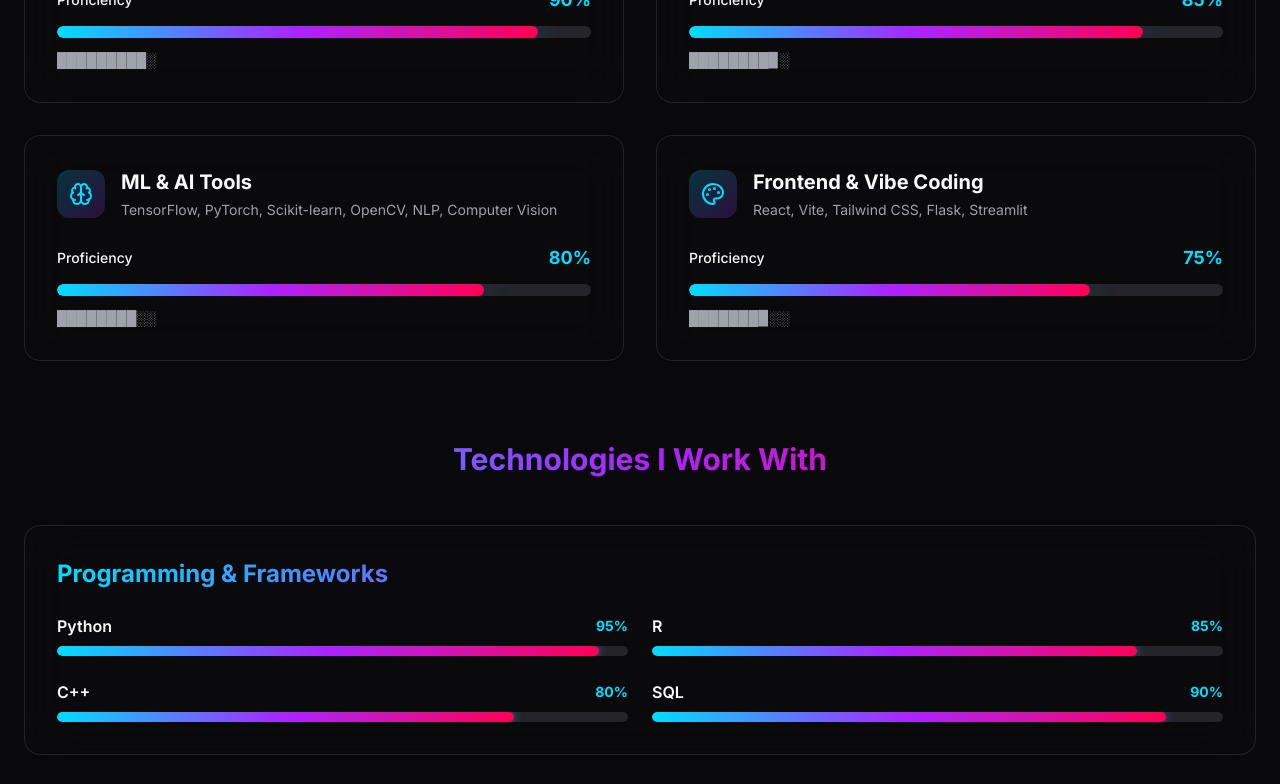
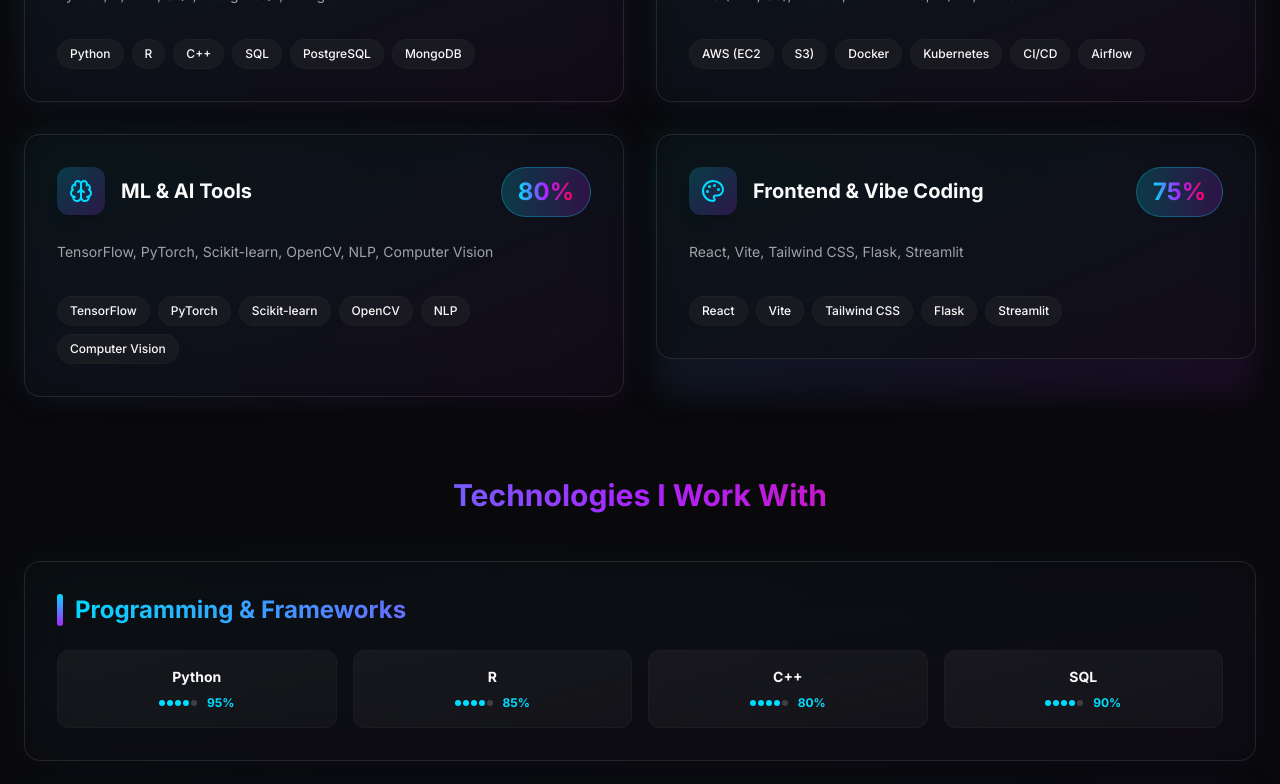
Before and after one commit to V-naveen-13/NAVEENKUMAR-NK, a React (Vite) app: page /skills in a window 1280 px wide. Shown: the part 1320-2104 px from the top of the page. Built offline with nearby package versions, Linux system fonts and the light colour scheme; the HTML template or start-up script is replaced by a standard one.

Commit message:
Refactor skills section design

```diff
--- a/src/pages/Skills.tsx
+++ b/src/pages/Skills.tsx
@@ -239,40 +239,40 @@ const Skills = () => {
                   whileInView={{ opacity: 1, y: 0 }}
                   viewport={{ once: true }}
                   transition={{ delay: index * 0.1 }}
-                  className="glass p-8 rounded-2xl space-y-6"
+                  whileHover={{ y: -4 }}
+                  className="relative group"
                 >
+                  {/* 3D Shadow Effect */}
+                  <div className="absolute inset-0 bg-gradient-to-br from-primary/20 to-secondary/20 rounded-2xl blur-lg opacity-50 group-hover:opacity-75 transition-opacity duration-300" />
+
+                  {/* Main Card */}
+                  <div className="relative glass p-8 rounded-2xl space-y-6 border border-border/50">
+                    <div className="flex items-start justify-between gap-4">
                       <div className="flex items-center gap-4">
-                    <div className="p-3 rounded-xl bg-gradient-to-br from-primary/20 to-secondary/20">
+                        <div className="p-3 rounded-xl bg-gradient-to-br from-primary/20 to-secondary/20 shadow-lg">
                           <category.icon className="w-6 h-6 text-primary" />
                         </div>
                         <div className="flex-1">
                           <h3 className="text-xl font-bold">{category.title}</h3>
-                      <p className="text-sm text-muted-foreground mt-1">{category.description}</p>
+                        </div>
+                      </div>
+                      <div className="flex items-center gap-2 px-4 py-2 rounded-full bg-gradient-to-r from-primary/20 to-secondary/20 border border-primary/30">
+                        <span className="text-2xl font-bold gradient-text">{category.level}%</span>
                       </div>
                     </div>
 
-                  <div className="space-y-3">
-                    <div className="flex justify-between items-center">
-                      <span className="text-sm font-medium">Proficiency</span>
-                      <span className="text-lg font-bold text-primary">{category.level}%</span>
-                    </div>
-                    <div className="h-3 bg-muted rounded-full overflow-hidden">
-                      <motion.div
-                        initial={{ width: 0 }}
-                        whileInView={{ width: `${category.level}%` }}
-                        viewport={{ once: true }}
-                        transition={{
-                          duration: 1.5,
-                          delay: index * 0.1,
-                          ease: "easeOut",
-                        }}
-                        className="h-full bg-gradient-to-r from-primary via-secondary to-accent rounded-full glow-primary"
-                      />
-                    </div>
-                    <div className="flex items-center gap-1 text-sm text-muted-foreground">
-                      {"█".repeat(Math.floor(category.level / 10))}
-                      {category.level % 10 >= 5 ? "▉" : ""}
-                      {"░".repeat(10 - Math.ceil(category.level / 10))}
+                    <p className="text-sm text-muted-foreground leading-relaxed">{category.description}</p>
+
+                    {/* Skill Tags */}
+                    <div className="flex flex-wrap gap-2 pt-2">
+                      {category.description.split(', ').map((skill, i) => (
+                        <span
+                          key={i}
+                          className="px-3 py-1.5 rounded-full text-xs font-medium bg-muted/50 border border-border/50 hover:border-primary/50 transition-colors"
+                        >
+                          {skill}
+                        </span>
+                      ))}
                     </div>
                   </div>
                 </motion.div>
@@ -290,7 +290,7 @@ const Skills = () => {
             <h2 className="text-3xl font-bold gradient-text text-center mb-12">
               Technologies I Work With
             </h2>
-            <div className="space-y-8">
+            <div className="space-y-6">
               {technologiesData.map((category, categoryIndex) => (
                 <motion.div
                   key={category.category}
@@ -298,43 +298,52 @@ const Skills = () => {
                   whileInView={{ opacity: 1, y: 0 }}
                   viewport={{ once: true }}
                   transition={{ delay: categoryIndex * 0.15 }}
-                  className="glass p-8 rounded-2xl"
+                  whileHover={{ y: -4 }}
+                  className="relative group"
                 >
-                  <h3 className="text-2xl font-bold gradient-text mb-6">
+                  {/* 3D Shadow Effect */}
+                  <div className="absolute inset-0 bg-gradient-to-br from-primary/10 to-secondary/10 rounded-2xl blur-lg opacity-50 group-hover:opacity-75 transition-opacity duration-300" />
+
+                  {/* Main Card */}
+                  <div className="relative glass p-8 rounded-2xl border border-border/50">
+                    <h3 className="text-2xl font-bold gradient-text mb-6 flex items-center gap-3">
+                      <span className="w-1.5 h-8 bg-gradient-to-b from-primary to-secondary rounded-full" />
                       {category.category}
                     </h3>
-                  <div className="grid md:grid-cols-2 gap-6">
+
+                    <div className="grid grid-cols-2 md:grid-cols-4 gap-4">
                       {category.skills.map((skill, skillIndex) => (
                         <motion.div
                           key={skill.name}
-                        initial={{ opacity: 0, x: -20 }}
-                        whileInView={{ opacity: 1, x: 0 }}
+                          initial={{ opacity: 0, scale: 0.9 }}
+                          whileInView={{ opacity: 1, scale: 1 }}
                           viewport={{ once: true }}
                           transition={{ delay: categoryIndex * 0.1 + skillIndex * 0.05 }}
-                        className="space-y-2"
+                          whileHover={{ scale: 1.05, y: -2 }}
+                          className="relative"
                         >
-                        <div className="flex justify-between items-center">
-                          <span className="font-semibold text-foreground">{skill.name}</span>
-                          <span className="text-sm font-bold text-primary">{skill.level}%</span>
+                          {/* Skill Badge */}
+                          <div className="flex flex-col items-center justify-center p-4 rounded-xl bg-gradient-to-br from-muted/50 to-muted/30 border border-border/50 hover:border-primary/50 transition-all group/skill">
+                            <span className="text-sm font-bold text-center mb-2">{skill.name}</span>
+                            <div className="flex items-center gap-1.5">
+                              <div className="flex items-center gap-0.5">
+                                {[...Array(5)].map((_, i) => (
+                                  <div
+                                    key={i}
+                                    className={`w-1.5 h-1.5 rounded-full transition-all ${
+                                      i < Math.floor(skill.level / 20)
+                                        ? 'bg-primary'
+                                        : 'bg-muted-foreground/30'
+                                    }`}
+                                  />
+                                ))}
                               </div>
-                        <div className="h-2.5 bg-muted rounded-full overflow-hidden">
-                          <motion.div
-                            initial={{ width: 0 }}
-                            whileInView={{ width: `${skill.level}%` }}
-                            viewport={{ once: true }}
-                            transition={{
-                              duration: 1.2,
-                              delay: categoryIndex * 0.1 + skillIndex * 0.05,
-                              ease: "easeOut",
-                            }}
-                            className="h-full bg-gradient-to-r from-primary via-secondary to-accent rounded-full"
-                            style={{
-                              boxShadow: "0 0 10px hsl(var(--primary) / 0.5)",
-                            }}
-                          />
+                              <span className="text-xs font-bold text-primary ml-1">{skill.level}%</span>
+                            </div>
                           </div>
                         </motion.div>
                       ))}
+                    </div>
                   </div>
                 </motion.div>
               ))}
```
Lines whose indentation alone changed are shown as unchanged.
